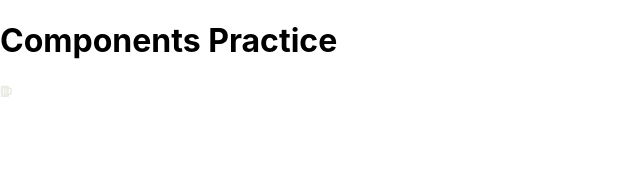
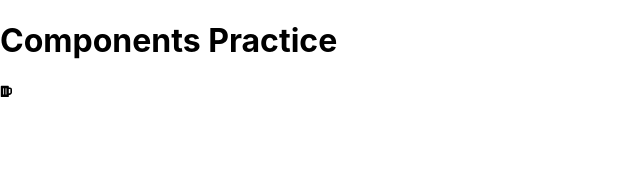
Before and after one commit to amitkhonde/components-practice, a React (Create React App) app: page / in a window 1280 px wide. Shown: the top 172 px of the page, without its empty margins (0-640 px from the left). Built offline with nearby package versions, Linux system fonts and the light colour scheme.

Commit message:
Added onclick and role to icon

```diff
--- a/src/App.js
+++ b/src/App.js
@@ -8,7 +8,7 @@ function App() {
   return (
     <div>
       <h1>Components Practice</h1>
-      <Icon disabled>
+      <Icon>
         <FaBeer />
       </Icon>
     </div>
--- a/src/components/Icon/index.js
+++ b/src/components/Icon/index.js
@@ -1,36 +1,46 @@
-import React from "react";
-import PropTypes from "prop-types";
-import cx from "classnames";
+import React from 'react';
+import PropTypes from 'prop-types';
+import cx from 'classnames';
 
-import _isEmpty from "lodash/isEmpty";
-import _map from "lodash/map";
-import _get from "lodash/get";
+import _isEmpty from 'lodash/isEmpty';
+import _map from 'lodash/map';
+import _get from 'lodash/get';
+import _noop from 'lodash/noop';
 
-import styles from "./icon.module.scss";
+import styles from './icon.module.scss';
+import { handleKeyPressOrDown } from '../../utils/a11y';
 
 export const SIZES = {
-  SM: "0.8rem",
-  MD: "1.2rem",
-  LG: "1.6rem",
+  SM: '0.8rem',
+  MD: '1.2rem',
+  LG: '1.6rem',
 };
 
 function Icon(props) {
   const { children, size, className, disabled } = props;
 
   if (_isEmpty(children)) {
-    console.error("Empty children passed to Icon");
+    console.error('Empty children passed to Icon');
     return null;
   }
 
   const containerClassNames = cx({ [styles.disabled]: disabled }, className);
+  const childrenAsArray = React.Children.toArray(children);
+  const { onClick } = props;
   return (
-    <div {...props} className={containerClassNames}>
-      {_map([children], (child, index) => {
+    <div
+      onClick={onClick}
+      role="button"
+      className={containerClassNames}
+      tabIndex="0"
+      onKeyDown={handleKeyPressOrDown(onClick)}
+    >
+      {_map(childrenAsArray, (child, index) => {
         const childProps = _get(child, 'props');
         return React.cloneElement(child, {
           key: index,
           size,
-          ...childProps
+          ...childProps,
         });
       })}
     </div>
@@ -38,15 +48,18 @@ function Icon(props) {
 }
 
 Icon.propTypes = {
+  children: PropTypes.node.isRequired,
   className: PropTypes.string,
   size: PropTypes.string,
   disabled: PropTypes.bool,
+  onClick: PropTypes.func,
 };
 
 Icon.defaultProps = {
-  className: "",
+  className: '',
   size: SIZES.SM,
   disabled: false,
+  onClick: _noop,
 };
 
 export default Icon;
--- /dev/null
+++ b/src/utils/a11y.js
@@ -0,0 +1,14 @@
+import _noop from 'lodash/noop';
+import _get from 'lodash/get';
+import _includes from 'lodash/includes';
+
+// eslint-disable-next-line import/prefer-default-export
+export function handleKeyPressOrDown(callback = _noop) {
+  return function eventValidator(event) {
+    const type = _get(event, 'type');
+    const code = _get(event, 'charCode') || _get(event, 'keyCode');
+    if (_includes(['keypress', 'keydown'], type) && _includes([13, 32], code)) {
+      callback();
+    }
+  }
+}
```
